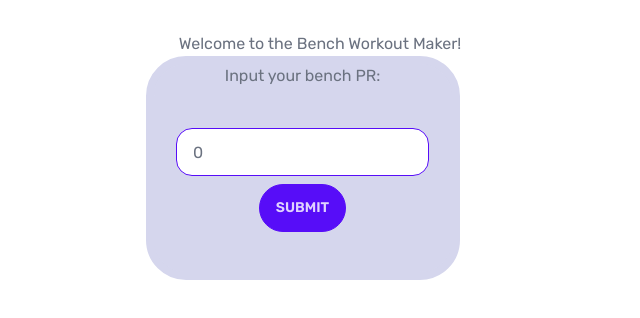
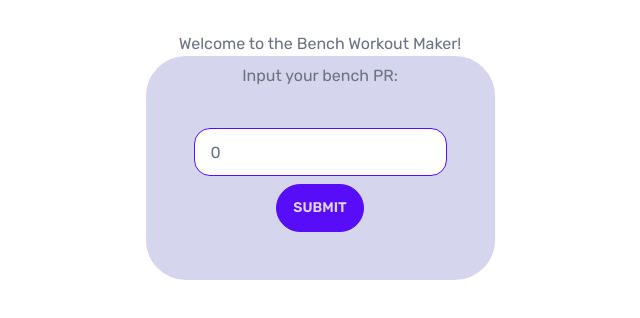
Before and after one commit to B0ssCodes/gym-app, a Next.js app: page /BenchProgram in a window 1280 px wide. Shown: the top 318 px of the page, without its empty margins (320-960 px from the left). Built offline with nearby package versions, Linux system fonts and the light colour scheme.

Commit message:
v02Beta011

```diff
--- a/app/BenchProgram/styles.modules.css
+++ b/app/BenchProgram/styles.modules.css
@@ -53,7 +53,6 @@ justify-content: center;
 border: 8px solid #d5d6ed;
 background-color: #d5d6ed;
 border-radius: 40px;
-width: 90%;
 display: flex;
 flex-direction: column;
 align-items: center;
@@ -67,10 +66,3 @@ align-items: center;
 flex-direction: column;
 
 }
-
-body{
-    display: flex;
-    justify-content: center;
-       align-items: center;
-       flex-direction: column;
-    }
--- a/app/globals.css
+++ b/app/globals.css
@@ -5,5 +5,9 @@
 /* base styles */
 body {
   background: #FFFFFF;
+  display: flex;
+  flex-direction: column;
+  align-items: center;
+  justify-content: center;
   @apply text-gray-500 m-8;
 }
```
